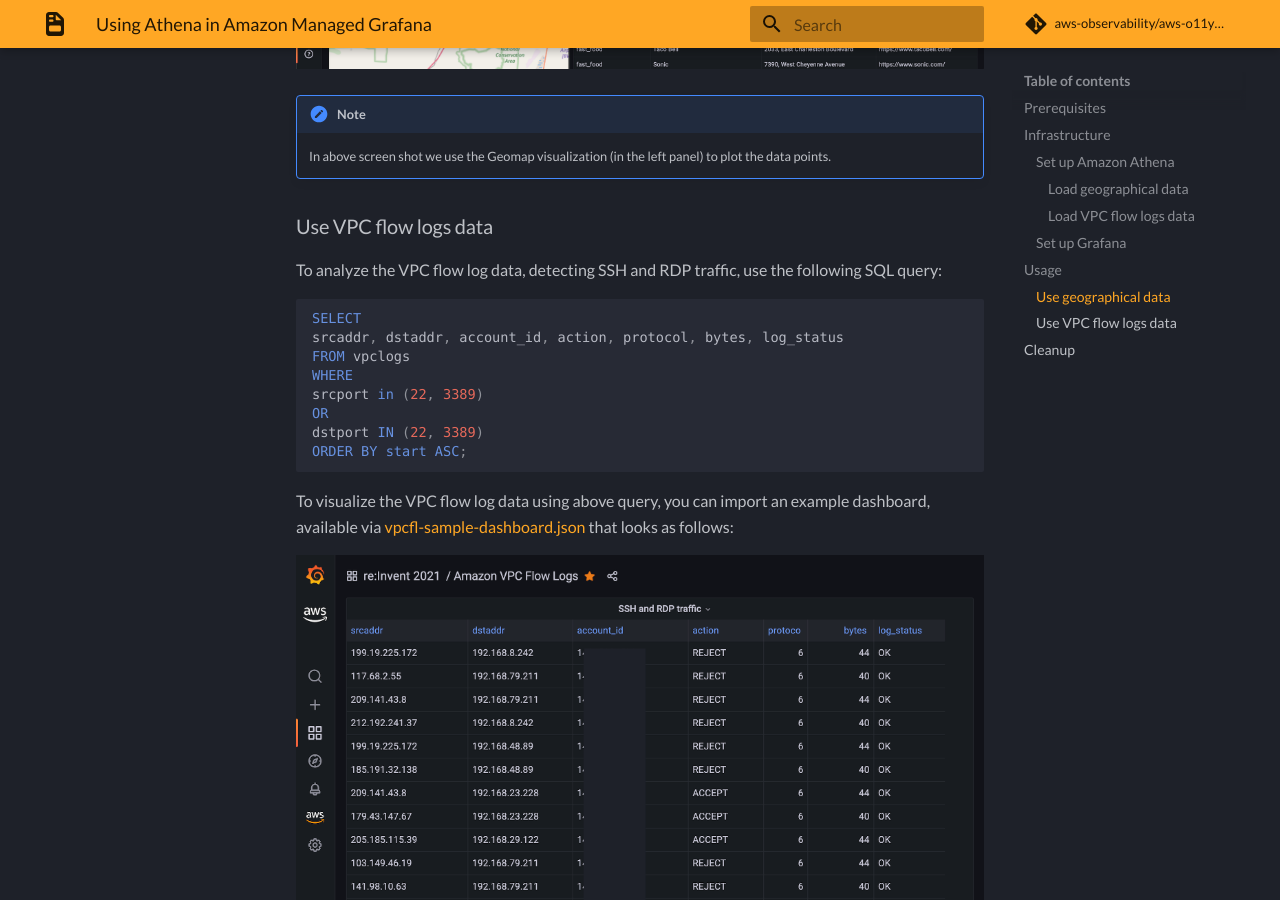
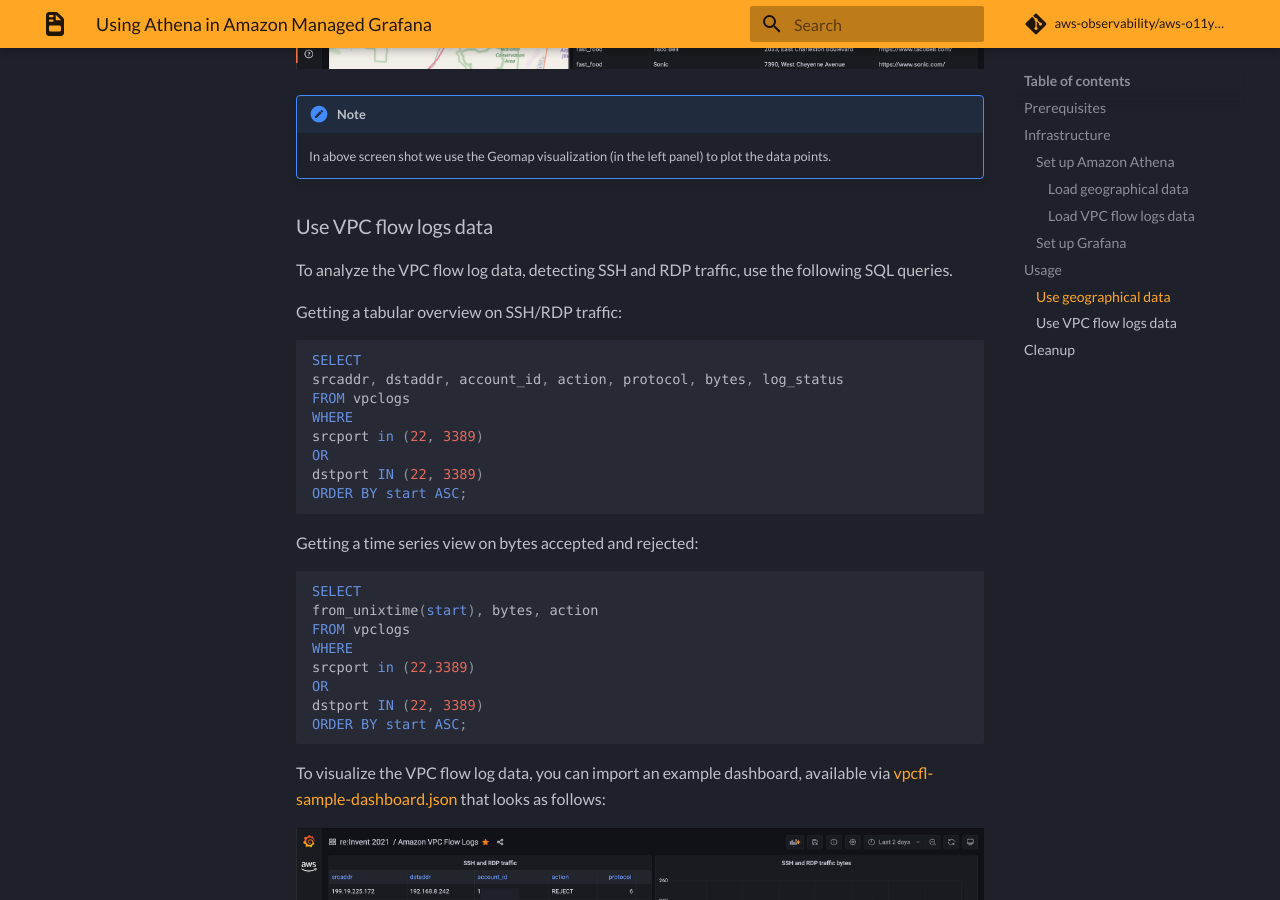
Before and after one commit to aws-observability/aws-o11y-recipes, an MkDocs documentation site: the page built from docs/recipes/amg-athena-plugin.md, in a window 1280 px wide and 900 px high, scrolled down 6413 px. Built offline with MkDocs 1.6.1 and Material for MkDocs 9.7.7, drawn with Linux system fonts in a browser that asks for light colours; some web fonts are replaced; comment, search, counter and statistics services are not loaded.

Commit message:
improves Athena plugin recipe

````diff
--- a/docs/recipes/amg-athena-plugin.md
+++ b/docs/recipes/amg-athena-plugin.md
@@ -258,7 +258,9 @@
 ### Use VPC flow logs data
 
 To analyze the VPC flow log data, detecting SSH and RDP traffic, use the
-following SQL query:
+following SQL queries.
+
+Getting a tabular overview on SSH/RDP traffic:
 
 ```sql
 SELECT
@@ -271,7 +273,20 @@
 ORDER BY start ASC;
 ```
 
-To visualize the VPC flow log data using above query, you can import an example dashboard,
+Getting a time series view on bytes accepted and rejected:
+
+```sql
+SELECT
+from_unixtime(start), bytes, action
+FROM vpclogs
+WHERE
+srcport in (22,3389)
+OR
+dstport IN (22, 3389)
+ORDER BY start ASC;
+```
+
+To visualize the VPC flow log data, you can import an example dashboard,
 available via [vpcfl-sample-dashboard.json](./amg-athena-plugin/vpcfl-sample-dashboard.json)
 that looks as follows:
 
````
Also changed, not shown: docs/images/amg-vpcfl-dashboard.png.
